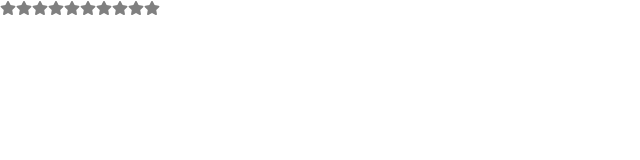
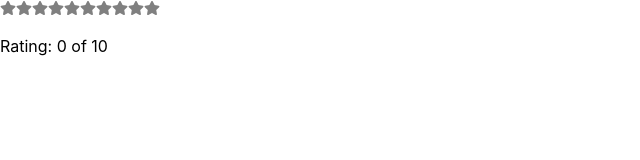
Before and after one commit to Coding-Gymnasium/eves-react-hooks, a React (Create React App) app: page / in a window 1280 px wide. Shown: the top 160 px of the page, without its empty margins (0-640 px from the left). Built offline with nearby package versions, Linux system fonts and the light colour scheme.

Commit message:
Add change color on select

```diff
--- a/src/Star.js
+++ b/src/Star.js
@@ -1,5 +1,5 @@
 import { FaStar } from "react-icons/fa";
 
-export const Star = ({ selected = false }) => {
-  return <FaStar color={selected ? "red" : "gray"} />;
+export const Star = ({ selected = false, onSelect }) => {
+  return <FaStar color={selected ? "red" : "gray"} onClick={onSelect} />;
 };
--- a/src/StarRating.js
+++ b/src/StarRating.js
@@ -1,9 +1,24 @@
+import { useState } from "react";
 import { Star } from "./Star";
 
 const createArray = (length) => [...Array(length)];
 
-const StarRating = ({totalStars = 5}) => {
-  return createArray(totalStars).map((_n, i) => <Star key={i} />);
+const StarRating = ({ totalStars = 5 }) => {
+  const [selectedStars, setSelectedStars] = useState(0);
+  return (
+    <>
+      {createArray(totalStars).map((_n, i) => (
+        <Star
+          key={i}
+          selected={selectedStars > i}
+          onSelect={() => setSelectedStars(i + 1)}
+        />
+      ))}
+      <p>
+        Rating: {selectedStars} of {totalStars}
+      </p>
+    </>
+  );
 };
 
 export default StarRating;
```
